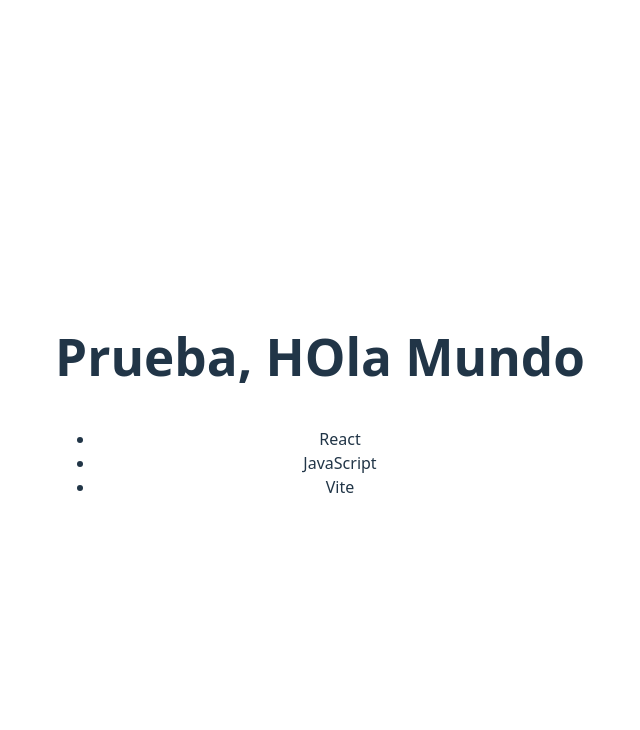
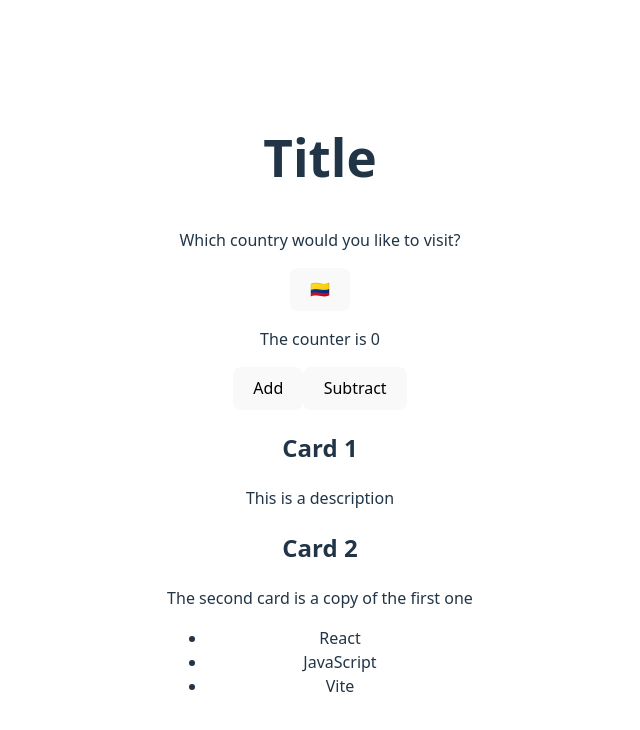
Before and after one commit to nataliatorres/react-platzi, a React (Vite) app: page / in a window 1280 px wide. Shown: the top 730 px of the page, without its empty margins (320-960 px from the left). Built offline with nearby package versions, Linux system fonts and the light colour scheme.

Commit message:
New Components:
Addded new components and moved the Vite logo

```diff
--- a/index.html
+++ b/index.html
@@ -2,12 +2,12 @@
 <html lang="en">
   <head>
     <meta charset="UTF-8" />
-    <link rel="icon" type="image/svg+xml" href="/react-platzi/vite.svg" />
+    <link rel="icon" type="image/svg+xml" href="src/assets/vite.svg" />
     <meta name="viewport" content="width=device-width, initial-scale=1.0" />
     <title>React Platzi</title>
   </head>
   <body>
     <div id="root"></div>
-    <script type="module" src="/src/main.jsx"></script>
+    <script type="module" src="src/main.jsx"></script>
   </body>
 </html>
--- a/src/App.jsx
+++ b/src/App.jsx
@@ -1,6 +1,9 @@
 import { useState } from 'react'
 import reactLogo from './assets/react.svg'
 import viteLogo from '/vite.svg'
+import Card from './components/card'
+import Counter from './components/Counter'
+import ToggleButton from './components/ToggleButton'
 import './App.css'
 
 function App() {
@@ -10,7 +13,11 @@ function App() {
 
   return (
     <section>
-      <h1>Prueba, HOla Mundo</h1>
+      <h1>Title</h1>
+      <ToggleButton />
+      <Counter />
+      <Card title = "Card 1" description = "This is a description" />
+      <Card title = "Card 2" description = "The second card is a copy of the first one" />
       <ul>
         {
           items.map((item, index) => (
@@ -19,7 +26,6 @@ function App() {
         }
       </ul>
     </section>
-
   )
 }
 
--- /dev/null
+++ b/src/components/Card.jsx
@@ -0,0 +1,10 @@
+const Card = ({ title, description }) => {
+    return (
+        <section>
+            <h2>{title}</h2>
+            <p>{description}</p>
+        </section>
+    )
+}
+
+export default Card;
--- /dev/null
+++ b/src/components/Counter.jsx
@@ -0,0 +1,15 @@
+import { useState } from "react";
+
+const Counter = () => {
+    const [count, setCount] = useState(0);
+
+    return(
+        <div>
+            <p>The counter is {count}</p>
+            <button onClick={() => setCount(count => count + 1)}>Add</button>
+            <button onClick={() => setCount(count => count - 1)}>Subtract</button>
+        </div>
+    )
+}
+
+export default Counter;
--- /dev/null
+++ b/src/components/ToggleButton.jsx
@@ -0,0 +1,16 @@
+import { useState } from "react";
+
+const ToggleButton = () => {
+    const [isActive, setIsActive] = useState(false);
+
+    return (
+        <>
+        <p>Which country would you like to visit?</p>
+        <button onClick={() => setIsActive(isActive => !isActive)}>
+            {isActive ? "🇦🇺" : "🇨🇴"}
+        </button>
+        </>
+    )
+}
+
+export default ToggleButton;
```
Also changed, not shown: src/components/NameForm.jsx (added, +10 -0 lines), src/assets/vite.svg (renamed from vite.svg).
